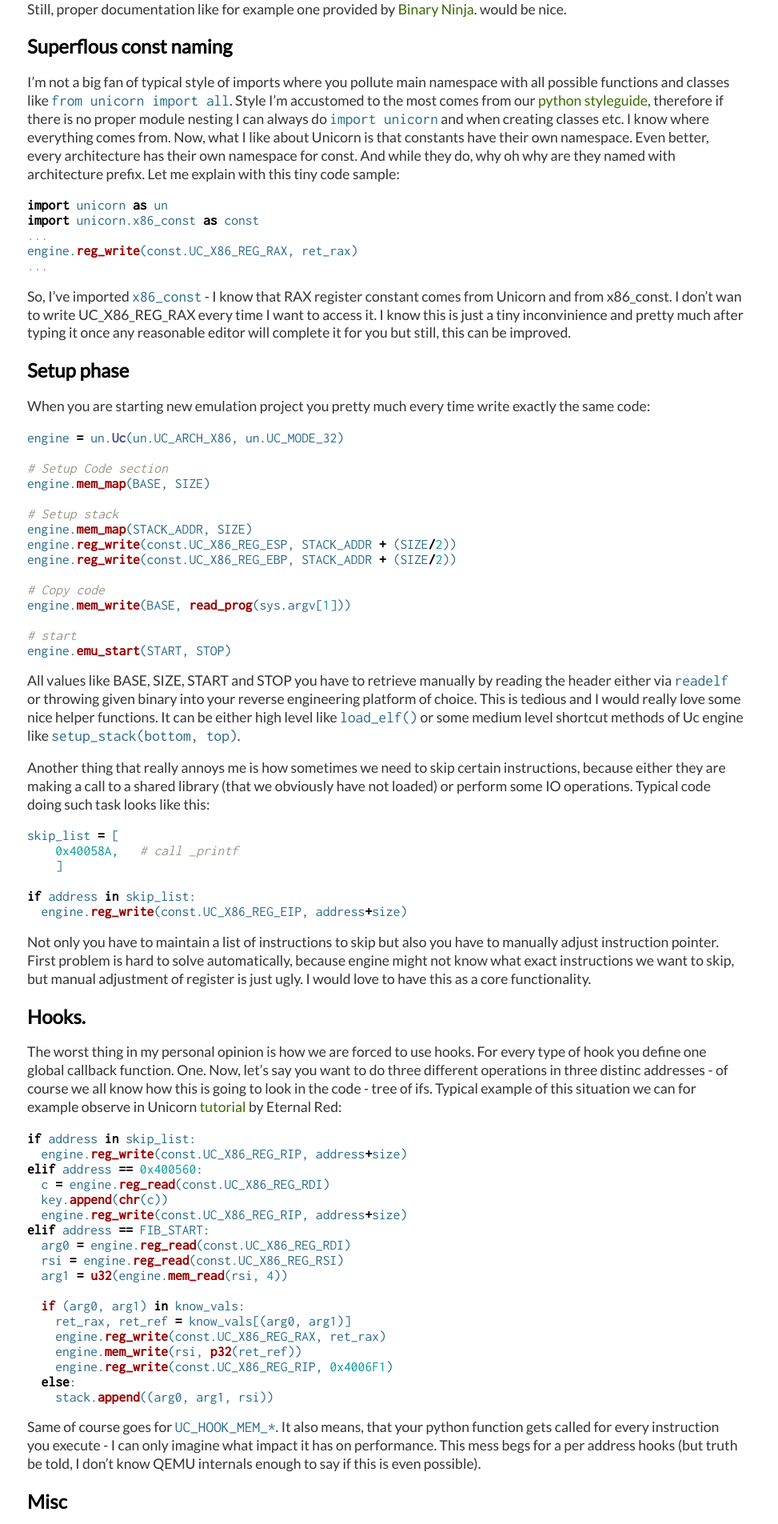
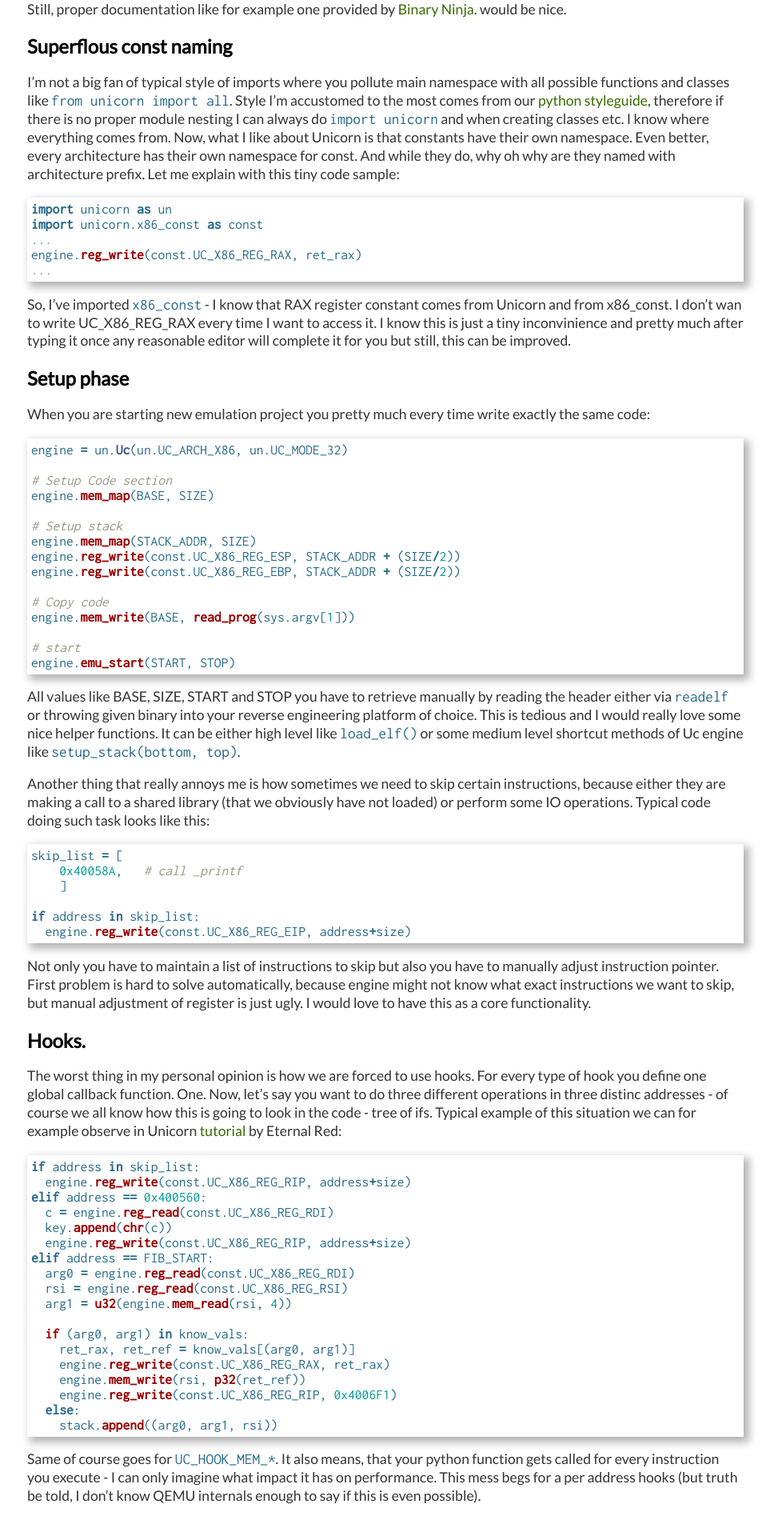
Before and after one commit to carstein/carstein.github.io, a Jekyll site: the page built from _posts/2019-01-08-grumpy-unicorn.md, in a window 1280 px wide. Shown: the part 617-2522 px from the top of the page at 80% size, without its empty margins (158-1131 px from the left). Built offline with Jekyll 4.4.1, drawn with Linux system fonts in a browser that asks for light colours.

Commit message:
Better style for code

```diff
--- a/css/code.css
+++ b/css/code.css
@@ -1,14 +1,15 @@
+.highlight pre {padding: 5px; box-shadow: 5px 5px 10px 2px rgba(0,0,0,0.3); }
 .highlight .hll { background-color: #ffffcc }
 .highlight .c { color: #999988; font-style: italic } /* Comment */
 .highlight .err { color: #a61717; background-color: #e3d2d2 } /* Error */
-.highlight .k { color: #000000; font-weight: bold } /* Keyword */
-.highlight .o { color: #000000; font-weight: bold } /* Operator */
+.highlight .k { font-weight: bold } /* Keyword */
+.highlight .o { font-weight: bold } /* Operator */
 .highlight .cm { color: #999988; font-style: italic } /* Comment.Multiline */
-.highlight .cp { color: #999999; font-weight: bold; font-style: italic } /* Comment.Preproc */
+.highlight .cp { color: #999999; font-weight: bold } /* Comment.Preproc */
 .highlight .c1 { color: #999988; font-style: italic } /* Comment.Single */
 .highlight .cs { color: #999999; font-weight: bold; font-style: italic } /* Comment.Special */
 .highlight .gd { color: #000000; background-color: #ffdddd } /* Generic.Deleted */
-.highlight .ge { color: #000000; font-style: italic } /* Generic.Emph */
+.highlight .ge { font-style: italic } /* Generic.Emph */
 .highlight .gr { color: #aa0000 } /* Generic.Error */
 .highlight .gh { color: #999999 } /* Generic.Heading */
 .highlight .gi { color: #000000; background-color: #ddffdd } /* Generic.Inserted */
@@ -17,43 +18,41 @@
 .highlight .gs { font-weight: bold } /* Generic.Strong */
 .highlight .gu { color: #aaaaaa } /* Generic.Subheading */
 .highlight .gt { color: #aa0000 } /* Generic.Traceback */
-.highlight .kc { color: #000000; font-weight: bold } /* Keyword.Constant */
-.highlight .kd { color: #000000; font-weight: bold } /* Keyword.Declaration */
-.highlight .kn { color: #000000; font-weight: bold } /* Keyword.Namespace */
-.highlight .kp { color: #000000; font-weight: bold } /* Keyword.Pseudo */
-.highlight .kr { color: #000000; font-weight: bold } /* Keyword.Reserved */
+.highlight .kc { font-weight: bold } /* Keyword.Constant */
+.highlight .kd { font-weight: bold } /* Keyword.Declaration */
+.highlight .kn { font-weight: bold } /* Keyword.Namespace */
+.highlight .kp { font-weight: bold } /* Keyword.Pseudo */
+.highlight .kr { font-weight: bold } /* Keyword.Reserved */
 .highlight .kt { color: #445588; font-weight: bold } /* Keyword.Type */
 .highlight .m { color: #009999 } /* Literal.Number */
-.highlight .s { color: #d01040 } /* Literal.String */
+.highlight .s { color: #bb8844 } /* Literal.String */
 .highlight .na { color: #008080 } /* Name.Attribute */
-.highlight .nb { color: #0086B3 } /* Name.Builtin */
+.highlight .nb { color: #999999 } /* Name.Builtin */
 .highlight .nc { color: #445588; font-weight: bold } /* Name.Class */
 .highlight .no { color: #008080 } /* Name.Constant */
-.highlight .nd { color: #3c5d5d; font-weight: bold } /* Name.Decorator */
 .highlight .ni { color: #800080 } /* Name.Entity */
 .highlight .ne { color: #990000; font-weight: bold } /* Name.Exception */
 .highlight .nf { color: #990000; font-weight: bold } /* Name.Function */
-.highlight .nl { color: #990000; font-weight: bold } /* Name.Label */
 .highlight .nn { color: #555555 } /* Name.Namespace */
 .highlight .nt { color: #000080 } /* Name.Tag */
 .highlight .nv { color: #008080 } /* Name.Variable */
-.highlight .ow { color: #000000; font-weight: bold } /* Operator.Word */
+.highlight .ow { font-weight: bold } /* Operator.Word */
 .highlight .w { color: #bbbbbb } /* Text.Whitespace */
 .highlight .mf { color: #009999 } /* Literal.Number.Float */
 .highlight .mh { color: #009999 } /* Literal.Number.Hex */
 .highlight .mi { color: #009999 } /* Literal.Number.Integer */
 .highlight .mo { color: #009999 } /* Literal.Number.Oct */
-.highlight .sb { color: #d01040 } /* Literal.String.Backtick */
-.highlight .sc { color: #d01040 } /* Literal.String.Char */
-.highlight .sd { color: #d01040 } /* Literal.String.Doc */
-.highlight .s2 { color: #d01040 } /* Literal.String.Double */
-.highlight .se { color: #d01040 } /* Literal.String.Escape */
-.highlight .sh { color: #d01040 } /* Literal.String.Heredoc */
-.highlight .si { color: #d01040 } /* Literal.String.Interpol */
-.highlight .sx { color: #d01040 } /* Literal.String.Other */
-.highlight .sr { color: #009926 } /* Literal.String.Regex */
-.highlight .s1 { color: #d01040 } /* Literal.String.Single */
-.highlight .ss { color: #990073 } /* Literal.String.Symbol */
+.highlight .sb { color: #bb8844 } /* Literal.String.Backtick */
+.highlight .sc { color: #bb8844 } /* Literal.String.Char */
+.highlight .sd { color: #bb8844 } /* Literal.String.Doc */
+.highlight .s2 { color: #bb8844 } /* Literal.String.Double */
+.highlight .se { color: #bb8844 } /* Literal.String.Escape */
+.highlight .sh { color: #bb8844 } /* Literal.String.Heredoc */
+.highlight .si { color: #bb8844 } /* Literal.String.Interpol */
+.highlight .sx { color: #bb8844 } /* Literal.String.Other */
+.highlight .sr { color: #808000 } /* Literal.String.Regex */
+.highlight .s1 { color: #bb8844 } /* Literal.String.Single */
+.highlight .ss { color: #bb8844 } /* Literal.String.Symbol */
 .highlight .bp { color: #999999 } /* Name.Builtin.Pseudo */
 .highlight .vc { color: #008080 } /* Name.Variable.Class */
 .highlight .vg { color: #008080 } /* Name.Variable.Global */
```
